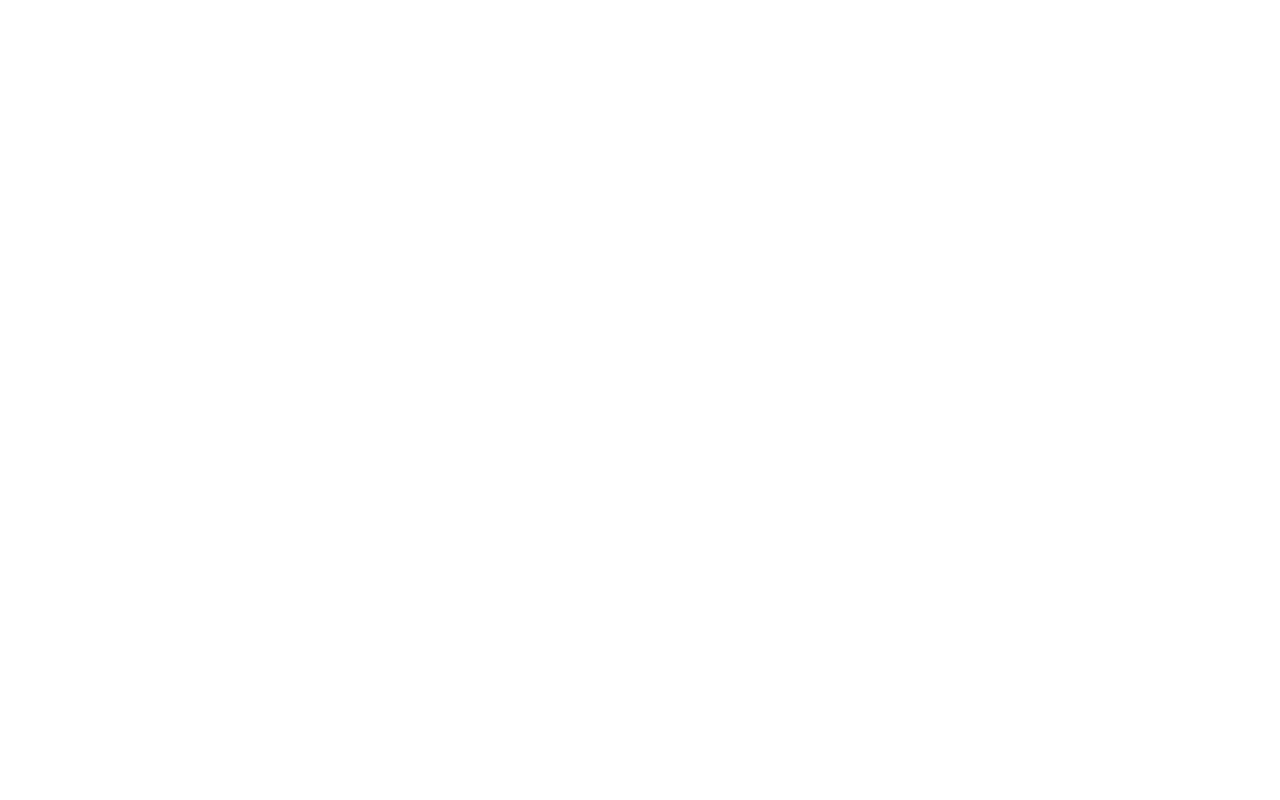
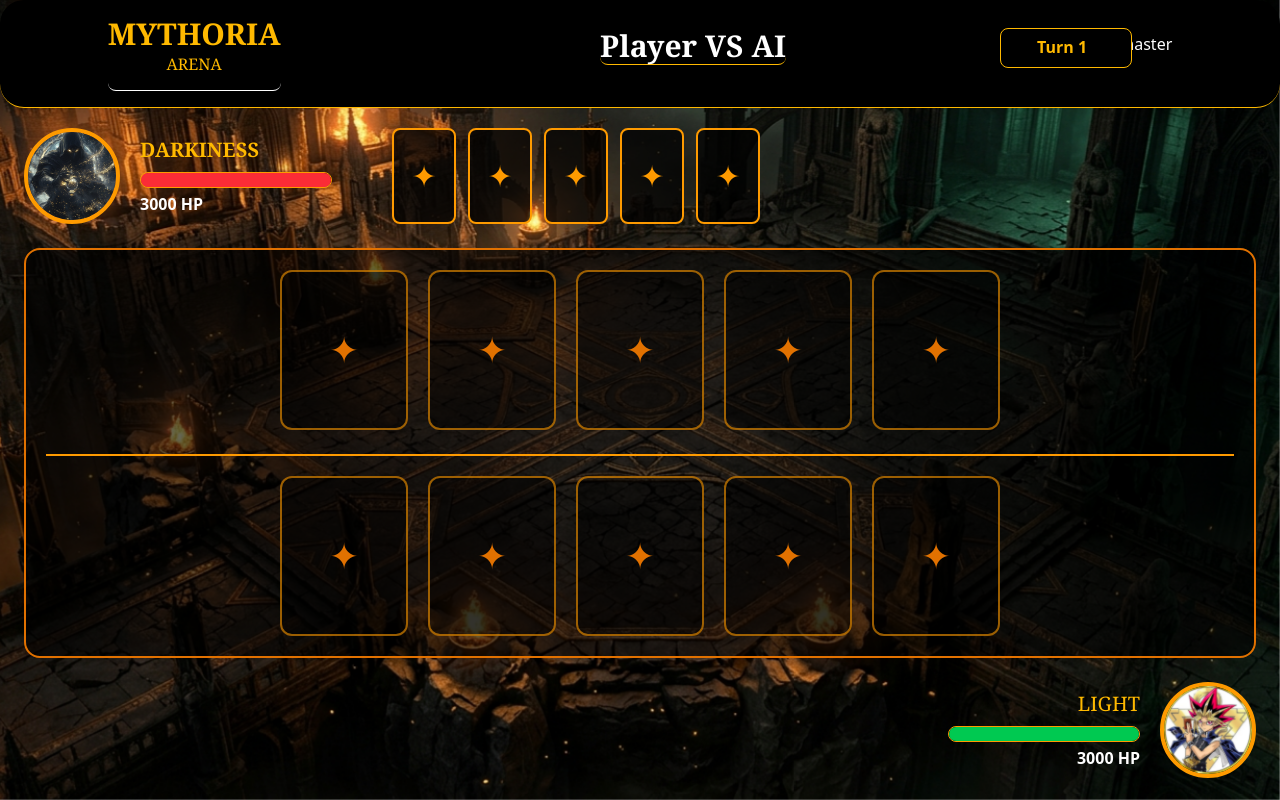
Before and after one commit to ayoubboussih7-hash/project-yo-gi-oh, a plain HTML site: page games.html in a window 1280 px wide. Drawn offline with nearby package versions, Linux system fonts and the light colour scheme.

Commit message:
arena gemes html tailwind

```diff
--- a/games.html
+++ b/games.html
@@ -0,0 +1,121 @@
+<!DOCTYPE html>
+<html lang="fr">
+
+<head>
+    <meta charset="UTF-8">
+    <meta name="viewport" content="width=device-width, initial-scale=1.0">
+
+    <title>Mythoria | Jeu de cartes Dark Fantasy</title>
+    <meta name="description" content="Découvrez Mythoria, collectionnez des cartes légendaires et ouvrez des boosters dans un univers Dark Fantasy.">
+
+    <script src="https://cdn.jsdelivr.net/npm/@tailwindcss/browser@4"></script>
+</head>
+
+<body>
+    <header>
+        <div class="flex flex-row justify-around gap-9 py-4 bg-black border-b border-amber-400 rounded-3xl h-27">
+            <div class="border-b border-white rounded-lg">
+                <h1 class="font-bold font-serif text-2xl text-amber-400 text-3xl">MYTHORIA</h1>
+                <p class=" font-serif text-amber-400 text-center">ARENA</p>
+            </div>
+            <div>
+                <h2 class="text-white font-bold font-serif absolute left-150 top-7 text-3xl border-b border-amber-400 rounded-lg">Player VS AI </h2>
+            </div>
+            <div>
+                <p class=" font-bold border border-amber-400 text-amber-400 rounded-lg w-33 px-9 h-10 py-1.5 bg-black hover:bg-amber-400 hover:text-black hovre:scale-110 absolute left-250 top-7">Turn 1</p>
+            </div>
+            <div>
+                <p class=" text-white py-4">IA-Shadow master</p>
+                ><svg fill="#fbbf24" version="1.1" id="Capa_1" xmlns="http://www.w3.org/2000/svg" xmlns:xlink="http://www.w3.org/1999/xlink" viewBox="0 0 124 124" xml:space="preserve" stroke="#fbbf24"></svg>
+                <g id="SVGRepo_bgCarrier" stroke-width="0"></g>
+                <g id="SVGRepo_tracerCarrier" stroke-linecap="round" stroke-linejoin="round"></g>
+                <g id="SVGRepo_iconCarrier">
+                    <g>
+                        <path d="M9.3,47H6c-3.3,0-6,2.9-6,6.2v18C0,74.6,2.7,77,6,77h3.4c5.4,0,8.7,7.9,4.8,11.8L12,91c-2.4,2.3-2.4,6.2,0,8.5l12.6,12.7 c2.3,2.3,6.1,2.3,8.5,0l3.7-3.7c3.8-3.8,10.2-1.1,10.2,4.3v5.4c0,3.3,2.7,5.8,6,5.8h18c3.3,0,6-2.4,6-5.8v-5.4 c0-5.3,6.5-8,10.2-4.2l3.7,3.7c2.3,2.3,6.1,2.3,8.5,0L112,99.7c2.4-2.4,2.3-6.2,0-8.5l-2.2-2.3C105.9,85.1,109.2,77.1,114.6,77.1 h3.4c3.3,0,6-2.399,6-5.8v-18c0-3.3-2.7-6.2-6-6.2h-3.3c-5.4,0-8.8-8.1-5-11.9l2.399-2.3c2.301-2.3,2.301-6.1,0-8.4L99.5,11.9 c-2.4-2.4-6.2-2.3-8.5,0L88.6,14C84.8,17.9,77,14.7,77,9.2v-3C77,2.9,74.3,0,71,0H53c-3.3,0-6,2.9-6,6.2v3c0,5.5-7.8,8.7-11.6,4.8 l-2.3-2.3c-2.3-2.4-6.2-2.4-8.5,0L11.9,24.4c-2.3,2.3-2.3,6.1,0,8.5l2.4,2.2C18.1,38.9,14.7,47,9.3,47z M62.2,38.2 c13.3,0,24,10.7,24,24c0,13.3-10.7,24-24,24c-13.3,0-24-10.7-24-24C38.2,48.9,49,38.2,62.2,38.2z"></path>
+                    </g>
+                </g>
+                </svg>
+
+            </div>
+        </div>
+    </header>
+    <main class="px-6 py-5">
+        <img src="/img/Gemini_Generated_Image_uwb6ukuwb6ukuwb6.jpg" alt="Background" class="fixed inset-0 -z-10 w-full h-full object-cover ">
+        <section class="flex items-center gap-5 mb-6">
+            <img src="./img/woria.jpg" alt="IA" class="w-24 h-24 rounded-full border-4 border-amber-500 object-cover">
+            <div class="">
+                <h2 class="text-amber-400 font-serif text-xl font-bold ">DARKINESS</h2>
+                <div class="w-48 h-4 bg-gray-800 border border-amber-500 rounded-full mt-2 overflow-hidden">
+                    <div class="w-full h-full bg-red-500"></div>
+                </div>
+                <p class="text-white mt-1 font-extrabold">3000 HP</p>
+            </div>
+            <div class="flex gap-3 ml-10">
+                <div class="w-16 h-24 border-2 border-amber-500 rounded-lg bg-black/70 flex items-center justify-center">
+                    <span class="text-amber-500 text-3xl">✦</span>
+                </div>
+                <div class="w-16 h-24 border-2 border-amber-500 rounded-lg bg-black/70 flex items-center justify-center">
+                    <span class="text-amber-500 text-3xl">✦</span>
+                </div>
+                <div class="w-16 h-24 border-2 border-amber-500 rounded-lg bg-black/70 flex items-center justify-center">
+                    <span class="text-amber-500 text-3xl">✦</span>
+                </div>
+                <div class="w-16 h-24 border-2 border-amber-500 rounded-lg bg-black/70 flex items-center justify-center">
+                    <span class="text-amber-500 text-3xl">✦</span>
+                </div>
+                <div class="w-16 h-24 border-2 border-amber-500 rounded-lg bg-black/70 flex items-center justify-center">
+                    <span class="text-amber-500 text-3xl">✦</span>
+                </div>
+            </div>
+        </section>
+        <section class="bg-black/60 border-2 border-amber-600 rounded-2xl p-5">
+            <div class="flex justify-center gap-5 mb-6" id="cartesIA">
+                <div class="w-32 h-40 border-2 border-amber-500/60 rounded-xl bg-black/50 flex items-center justify-center">
+                    <span class="text-amber-600 text-4xl">✦</span>
+                </div>
+                <div class="w-32 h-40 border-2 border-amber-500/60 rounded-xl bg-black/50 flex items-center justify-center">
+                    <span class="text-amber-600 text-4xl">✦</span>
+                </div>
+                <div class="w-32 h-40 border-2 border-amber-500/60 rounded-xl bg-black/50 flex items-center justify-center">
+                    <span class="text-amber-600 text-4xl">✦</span>
+                </div>
+                <div class="w-32 h-40 border-2 border-amber-500/60 rounded-xl bg-black/50 flex items-center justify-center">
+                    <span class="text-amber-600 text-4xl">✦</span>
+                </div>
+                <div class="w-32 h-40 border-2 border-amber-500/60 rounded-xl bg-black/50 flex items-center justify-center">
+                    <span class="text-amber-600 text-4xl">✦</span>
+                </div>
+            </div>
+            <div class="border-t-2 border-amber-500 my-5"></div>
+            <div id="cartesPlayer" class="flex justify-center gap-5">
+                <div class="w-32 h-40 border-2 border-amber-500/60 rounded-xl bg-black/50 flex items-center justify-center">
+                    <span class="text-amber-600 text-4xl">✦</span>
+                </div>
+                <div class="w-32 h-40 border-2 border-amber-500/60 rounded-xl bg-black/50 flex items-center justify-center">
+                    <span class="text-amber-600 text-4xl">✦</span>
+                </div>
+                <div class="w-32 h-40 border-2 border-amber-500/60 rounded-xl bg-black/50 flex items-center justify-center">
+                    <span class="text-amber-600 text-4xl">✦</span>
+                </div>
+                <div class="w-32 h-40 border-2 border-amber-500/60 rounded-xl bg-black/50 flex items-center justify-center">
+                    <span class="text-amber-600 text-4xl">✦</span>
+                </div>
+                <div class="w-32 h-40 border-2 border-amber-500/60 rounded-xl bg-black/50 flex items-center justify-center">
+                    <span class="text-amber-600 text-4xl">✦</span>
+                </div>
+            </div>
+        </section>
+        <section class="flex items-center justify-end gap-5 mt-6">
+            <div class="text-right">
+                <h2 class="text-amber-400 font-serif text-xl">LIGHT</h2>
+                <div class="w-48 h-4 bg-gray-800 border border-amber-500 rounded-full mt-2 overflow-hidden">
+                    <div class="w-full h-full bg-green-500"></div>
+                </div>
+                <p class="text-white mt-1 font-extrabold">3000 HP</p>
+            </div>
+            <img src="./img/mohammedyogi.jpg " alt="Player" class="w-24 h-24 rounded-full border-4 border-amber-500 object-cover">
+        </section>
+    </main>
+</body>
+
+</html>
```
Also changed, not shown: arena.html (+6 -6 lines), img/Gemini_Generated_Image_uwb6ukuwb6ukuwb6.jpg (added), img/mohammedyogi.jpg (added), img/the dark knight.jpg (added), img/woria.jpg (added), img/yugui-oh diseño circular.jpg (added).
